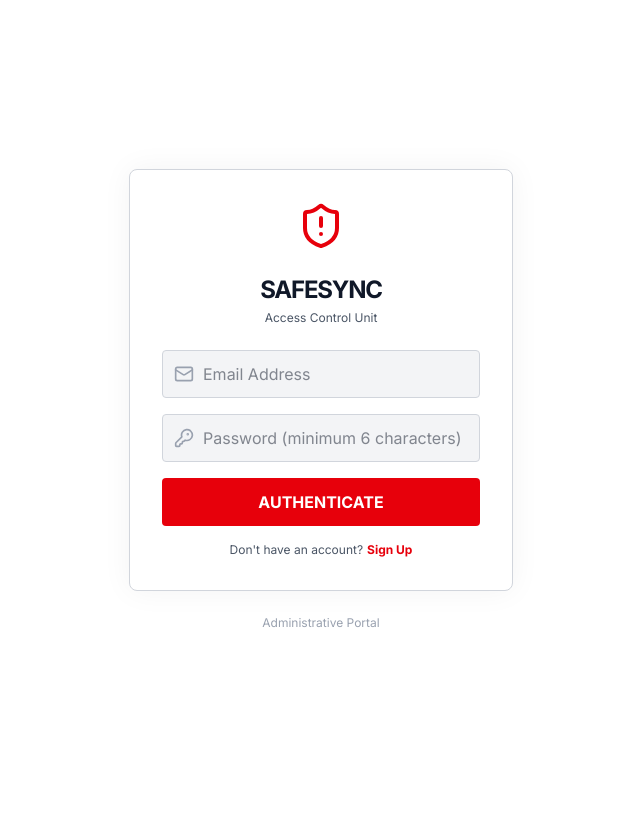
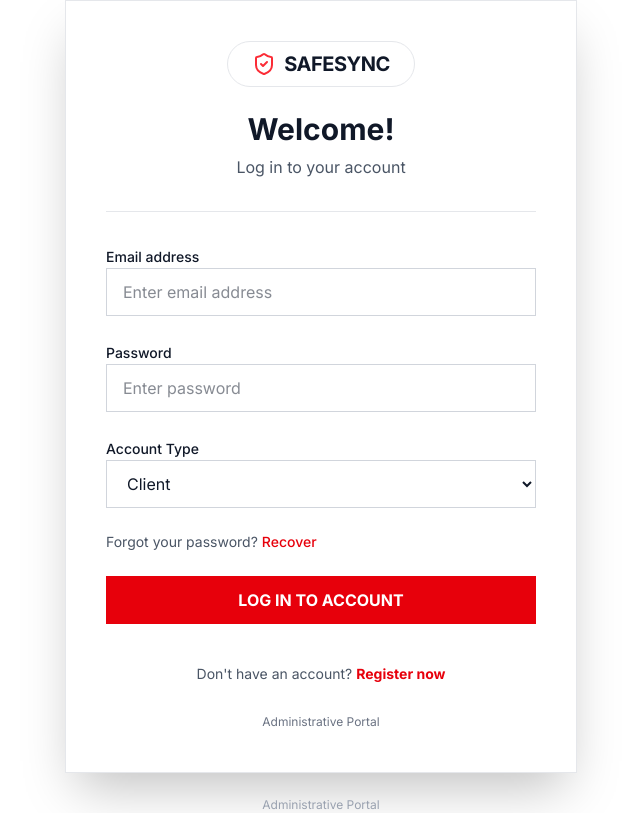
Before and after one commit to gennoh254/safesync, a React (Vite) app: page / in a window 1280 px wide. Shown: the whole page, without its empty margins (319-959 px from the left). Built offline with nearby package versions, Linux system fonts and the light colour scheme; no server answers.

Commit message:
updated login page

```diff
--- a/package.json
+++ b/package.json
@@ -12,7 +12,7 @@
   },
   "dependencies": {
     "@google/genai": "^1.29.0",
-    "@supabase/supabase-js": "^2.105.4",
+    "@supabase/supabase-js": "^2.107.0",
     "@tailwindcss/vite": "^4.1.14",
     "@vis.gl/react-google-maps": "^1.8.3",
     "@vitejs/plugin-react": "^5.0.4",
--- a/src/components/LoginForm.tsx
+++ b/src/components/LoginForm.tsx
@@ -1,146 +1,56 @@
-import { KeyRound, ShieldAlert, User, Mail, Building, CircleAlert as AlertCircle, Loader as Loader2 } from 'lucide-react';
+import { KeyRound, ShieldCheck, User, Mail, Building } from 'lucide-react';
 import React, { useState } from 'react';
-import { supabase, UserType } from '../lib/supabase';
 
-export type AccountType = UserType;
+export type AccountType = 'Client' | 'Responder' | 'Administrator';
 
-export function AuthForm({ onAuthenticate }: { onAuthenticate: (type: AccountType) => void }) {
+export function AuthForm({ onAuthenticate, onRecoverPassword }: { onAuthenticate: (type: AccountType) => void, onRecoverPassword: () => void }) {
   const [mode, setMode] = useState<'Login' | 'Signup'>('Login');
   const [pin, setPin] = useState('');
   const [name, setName] = useState('');
   const [email, setEmail] = useState('');
   const [company, setCompany] = useState('');
   const [accountType, setAccountType] = useState<AccountType>('Client');
-  const [loading, setLoading] = useState(false);
-  const [error, setError] = useState<string | null>(null);
 
-  const handleSubmit = async (e: React.FormEvent) => {
+  const handleSubmit = (e: React.FormEvent) => {
     e.preventDefault();
-    setError(null);
-
-    if (pin.length < 6) {
-      setError('Password must be at least 6 characters.');
-      return;
-    }
-
-    setLoading(true);
-
-    try {
-      if (mode === 'Signup') {
-        // Edge function creates the user via admin API (auto-confirmed, no email sent)
-        const response = await fetch(
-          `${import.meta.env.VITE_SUPABASE_URL}/functions/v1/create_profile`,
-          {
-            method: 'POST',
-            headers: {
-              'Content-Type': 'application/json',
-              'apikey': import.meta.env.VITE_SUPABASE_ANON_KEY,
-            },
-            body: JSON.stringify({
-              name,
-              company,
-              email,
-              password: pin,
-              user_type: accountType,
-            }),
-          }
-        );
-
-        const result = await response.json();
-        if (!response.ok) throw new Error(result.error || 'Failed to create account');
-
-        // Sign in immediately — user is already confirmed
-        const { data: signInData, error: signInError } = await supabase.auth.signInWithPassword({
-          email,
-          password: pin,
-        });
-
-        if (signInError) throw signInError;
-        if (!signInData.user) throw new Error('Login failed after signup');
-
     onAuthenticate(accountType);
-      } else {
-        const { data, error: signInError } = await supabase.auth.signInWithPassword({
-          email,
-          password: pin,
-        });
-
-        if (signInError) throw signInError;
-        if (!data.user) throw new Error('Login failed');
-
-        const { data: profile, error: profileError } = await supabase
-          .from('profiles')
-          .select('user_type')
-          .eq('id', data.user.id)
-          .maybeSingle();
-
-        if (profileError) throw profileError;
-
-        const type = (profile?.user_type as AccountType) ?? accountType;
-        onAuthenticate(type);
-      }
-    } catch (err: any) {
-      setError(err.message ?? 'An unexpected error occurred.');
-    } finally {
-      setLoading(false);
-    }
-  };
-
-  const switchMode = () => {
-    setMode(mode === 'Login' ? 'Signup' : 'Login');
-    setError(null);
-    setPin('');
   };
 
   return (
-    <div className="w-full max-w-sm bg-white border border-gray-300 rounded-lg p-8 shadow-[0_0_30px_rgba(0,0,0,0.05)]">
+    <div className="w-full max-w-lg bg-white border border-gray-200 p-10 shadow-2xl">
       <div className="flex justify-center mb-6">
-        <ShieldAlert className="text-red-600 w-12 h-12" />
+        <div className="flex items-center gap-2 border border-gray-200 px-6 py-2 rounded-full">
+            <ShieldCheck className="text-red-500 w-6 h-6" />
+            <span className="text-xl font-bold tracking-tight text-gray-900 uppercase">SafeSync</span>
+        </div>
       </div>
 
-      <div className="text-center mb-6">
-        <h1 className="text-2xl font-bold text-gray-900 mb-1 uppercase tracking-tighter">SafeSync</h1>
-        <p className="text-gray-600 text-xs">{mode === 'Login' ? 'Access Control Unit' : 'Create New Account'}</p>
+      <div className="text-center mb-8">
+        <h1 className="text-3xl font-bold text-gray-900 mb-2">Welcome!</h1>
+        <p className="text-gray-600">Log in to your account</p>
       </div>
 
-      {error && (
-        <div className="flex items-start gap-2 bg-red-50 border border-red-200 text-red-700 text-xs rounded p-3 mb-4">
-          <AlertCircle className="w-4 h-4 shrink-0 mt-0.5" />
-          <span>{error}</span>
-        </div>
-      )}
+      <div className="border-t border-gray-200 w-full mb-8"></div>
 
-      <form onSubmit={handleSubmit} className="space-y-4">
+      <form onSubmit={handleSubmit} className="space-y-6">
         {mode === 'Signup' && (
-          <>
-            <div className="relative">
-              <User className="absolute left-3 top-1/2 -translate-y-1/2 text-gray-400 w-5 h-5" />
+            <div className="space-y-2">
+                <label className="text-sm text-gray-900 font-medium">Full Name</label>
                 <input
-                className="w-full h-12 pl-10 pr-4 bg-gray-100 border border-gray-300 text-gray-900 rounded focus:border-red-600 focus:ring-1 focus:ring-red-600 outline-none"
+                    className="w-full h-12 px-4 bg-white border border-gray-300 text-gray-900 rounded-none focus:border-red-600 outline-none"
                     placeholder="Full Name"
                     required
                     value={name}
                     onChange={(e) => setName(e.target.value)}
                 />
             </div>
-            <div className="relative">
-              <Building className="absolute left-3 top-1/2 -translate-y-1/2 text-gray-400 w-5 h-5" />
-              <input
-                className="w-full h-12 pl-10 pr-4 bg-gray-100 border border-gray-300 text-gray-900 rounded focus:border-red-600 focus:ring-1 focus:ring-red-600 outline-none"
-                placeholder="Company Name"
-                required
-                value={company}
-                onChange={(e) => setCompany(e.target.value)}
-              />
-            </div>
-          </>
         )}
 
-        <div className="relative">
-          <Mail className="absolute left-3 top-1/2 -translate-y-1/2 text-gray-400 w-5 h-5" />
+        <div className="space-y-2">
+            <label className="text-sm text-gray-900 font-medium">Email address</label>
             <input
-            className="w-full h-12 pl-10 pr-4 bg-gray-100 border border-gray-300 text-gray-900 rounded focus:border-red-600 focus:ring-1 focus:ring-red-600 outline-none"
-            placeholder="Email Address"
+                className="w-full h-12 px-4 bg-white border border-gray-300 text-gray-900 rounded-none focus:border-red-600 outline-none"
+                placeholder="Enter email address"
                 required
                 type="email"
                 value={email}
@@ -148,45 +58,51 @@ export function AuthForm({ onAuthenticate }: { onAuthenticate: (type: AccountTyp
             />
         </div>
 
-        {mode === 'Signup' && (
+        <div className="space-y-2">
+            <label className="text-sm text-gray-900 font-medium">Password</label>
+            <input
+                className="w-full h-12 px-4 bg-white border border-gray-300 text-gray-900 rounded-none focus:border-red-600 outline-none"
+                placeholder="Enter password"
+                required
+                value={pin}
+                onChange={(e) => setPin(e.target.value)}
+                type="password" />
+        </div>
+
+        <div className="space-y-2">
+            <label className="text-sm text-gray-900 font-medium">Account Type</label>
             <select
-            className="w-full h-12 px-4 bg-gray-100 border border-gray-300 text-gray-900 rounded focus:border-red-600 focus:ring-1 focus:ring-red-600 outline-none"
+                className="w-full h-12 px-4 bg-white border border-gray-300 text-gray-900 rounded-none focus:border-red-600 outline-none"
                 value={accountType}
                 onChange={(e) => setAccountType(e.target.value as AccountType)}
             >
                 <option value="Client">Client</option>
                 <option value="Responder">Responder</option>
+                <option value="Administrator">Administrator</option>
             </select>
+        </div>
+
+        {mode === 'Login' && (
+            <div className="text-sm">
+                <span className="text-gray-600">Forgot your password? </span>
+                <button type="button" onClick={onRecoverPassword} className="text-red-600 hover:text-red-700 font-medium">Recover</button>
+            </div>
         )}
 
-        <div className="relative">
-          <KeyRound className="absolute left-3 top-1/2 -translate-y-1/2 text-gray-400 w-5 h-5" />
-          <input
-            className="w-full h-12 pl-10 pr-4 bg-gray-100 border border-gray-300 text-gray-900 rounded focus:border-red-600 focus:ring-1 focus:ring-red-600 transition-all"
-            placeholder="Password (minimum 6 characters)"
-            required
-            minLength={6}
-            value={pin}
-            onChange={(e) => setPin(e.target.value)}
-            type="password"
-          />
-        </div>
-
-        <button
-          className="w-full bg-red-600 text-white py-3 h-12 rounded font-bold hover:bg-red-700 transition-all uppercase flex items-center justify-center gap-2 disabled:opacity-60 disabled:cursor-not-allowed"
-          type="submit"
-          disabled={loading}
-        >
-          {loading && <Loader2 className="w-4 h-4 animate-spin" />}
-          {mode === 'Login' ? 'Authenticate' : 'Create Account'}
+        <button className="w-full bg-red-600 text-white py-3 h-12 rounded-none font-bold hover:bg-red-700 transition-all uppercase" type="submit">
+          {mode === 'Login' ? 'Log in to account' : 'Sign Up'}
         </button>
 
-        <p className="text-center text-xs text-gray-600 mt-4">
-          {mode === 'Login' ? "Don't have an account?" : 'Already have an account?'}
-          <button type="button" className="text-red-600 ml-1 font-bold" onClick={switchMode}>
-            {mode === 'Login' ? 'Sign Up' : 'Login'}
+        <p className="text-center text-sm text-gray-600 mt-4">
+            {mode === 'Login' ? "Don't have an account? " : "Already have an account? "}
+            <button type="button" className="text-red-600 font-bold" onClick={() => setMode(mode === 'Login' ? 'Signup' : 'Login')}>
+                {mode === 'Login' ? 'Register now' : 'Login'}
             </button>
         </p>
+
+        <div className="text-center mt-6">
+            <button type="button" onClick={() => onAuthenticate('Administrator')} className="text-xs text-gray-500 hover:text-red-500">Administrative Portal</button>
+        </div>
       </form>
     </div>
   );
```
Also changed, not shown: 2 other files (tests, documents, lock files or other folders). Lines whose indentation alone changed are shown as unchanged.
